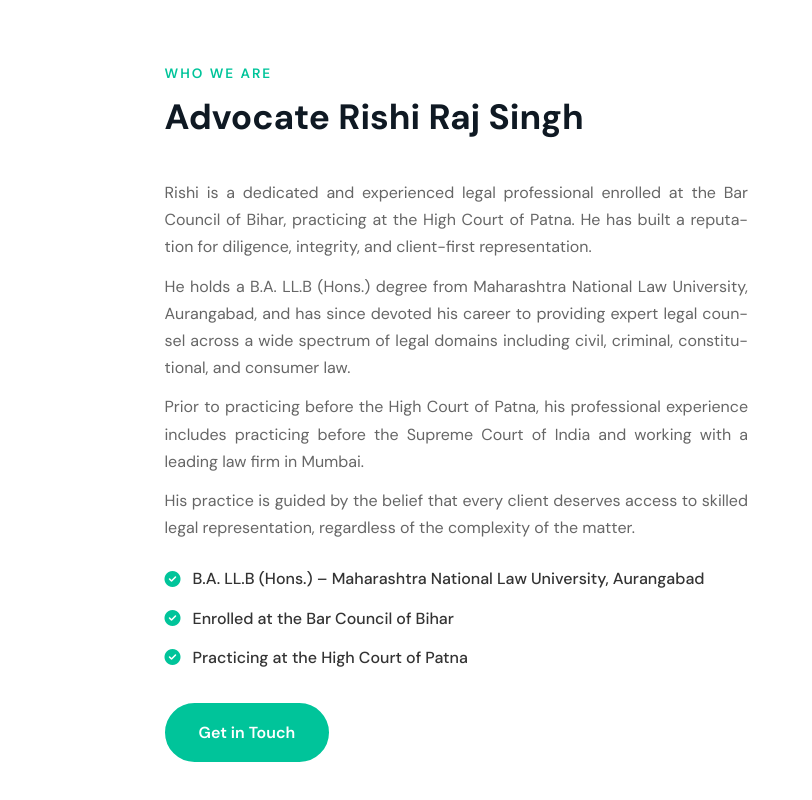
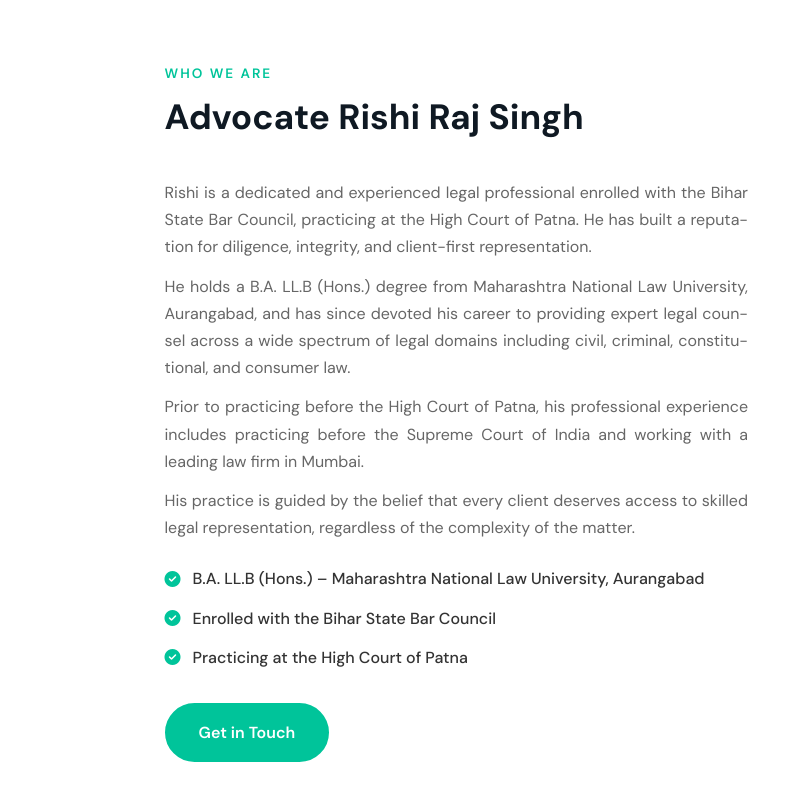
Before and after one commit to rishimnlua-spec/adv-rishi-raj-site, a plain HTML site: page index.html in a window 1280 px wide. Shown: the part 708-1508 px from the top of the page, 468-1280 px from the left. Drawn offline with Linux system fonts and the light colour scheme.

```diff
--- a/index.html
+++ b/index.html
@@ -185,14 +185,14 @@
       <div class="about-text">
         <p class="section-label">Who We Are</p>
         <h2>Advocate Rishi Raj Singh</h2>
-        <p>Rishi is a dedicated and experienced legal professional enrolled at the Bar Council of Bihar, practicing at the High Court of Patna. He has built a reputation for diligence, integrity, and client-first representation.</p>
+        <p>Rishi is a dedicated and experienced legal professional enrolled with the Bihar State Bar Council, practicing at the High Court of Patna. He has built a reputation for diligence, integrity, and client-first representation.</p>
         <p>He holds a B.A. LL.B (Hons.) degree from Maharashtra National Law University, Aurangabad, and has since devoted his career to providing expert legal counsel across a wide spectrum of legal domains including civil, criminal, constitutional, and consumer law.</p>
         <p>Prior to practicing before the High Court of Patna, his professional experience includes practicing before the Supreme Court of India and working with a leading law firm in Mumbai.</p>
 
         <p>His practice is guided by the belief that every client deserves access to skilled legal representation, regardless of the complexity of the matter.</p>
         <ul class="about-points">
           <li><i class="fas fa-check-circle"></i> B.A. LL.B (Hons.) – Maharashtra National Law University, Aurangabad</li>
-          <li><i class="fas fa-check-circle"></i> Enrolled at the Bar Council of Bihar</li>
+          <li><i class="fas fa-check-circle"></i> Enrolled with the Bihar State Bar Council</li>
           <li><i class="fas fa-check-circle"></i> Practicing at the High Court of Patna</li>
 
         </ul>
```
Also changed, not shown: about.html (+1 -1 lines).
